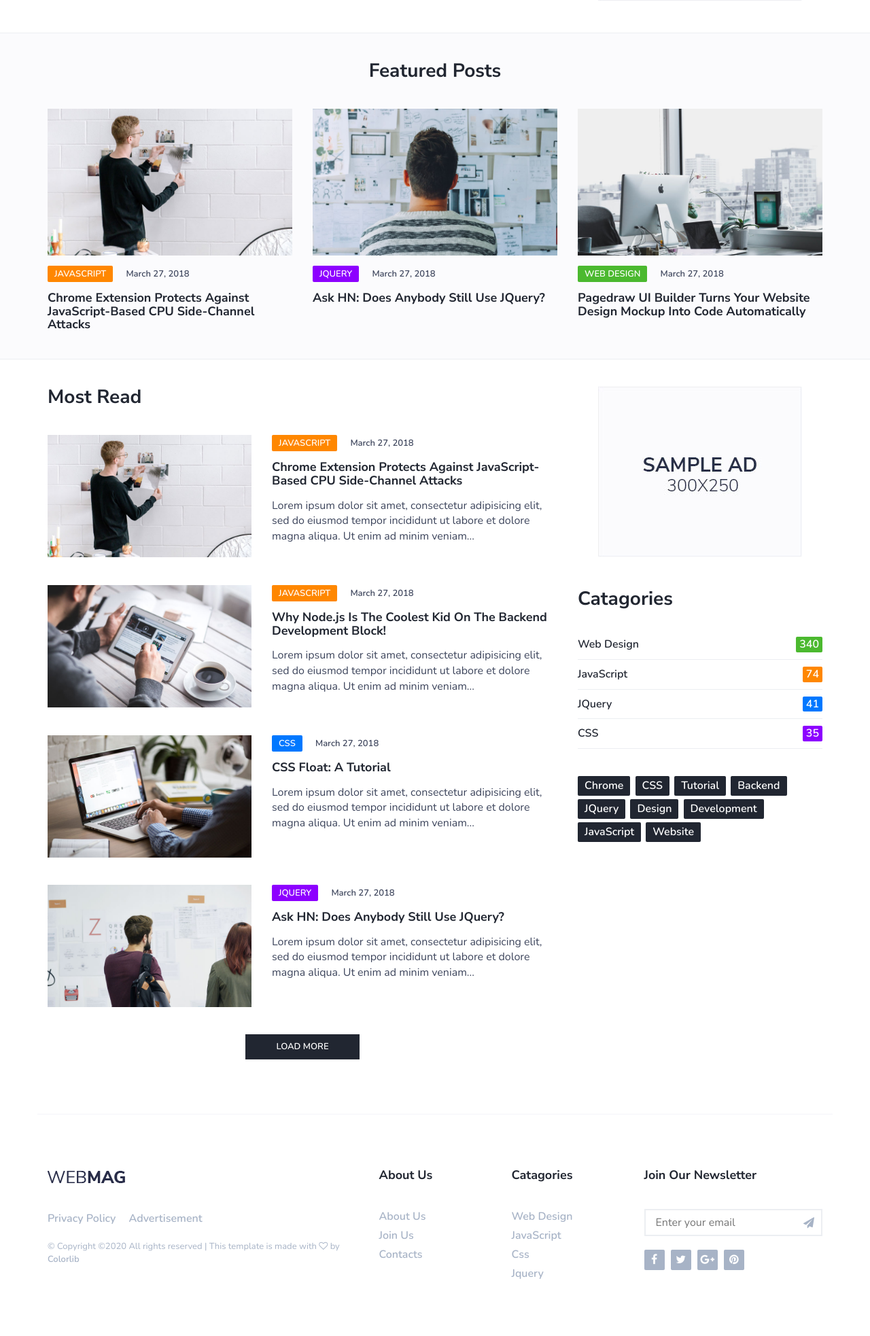
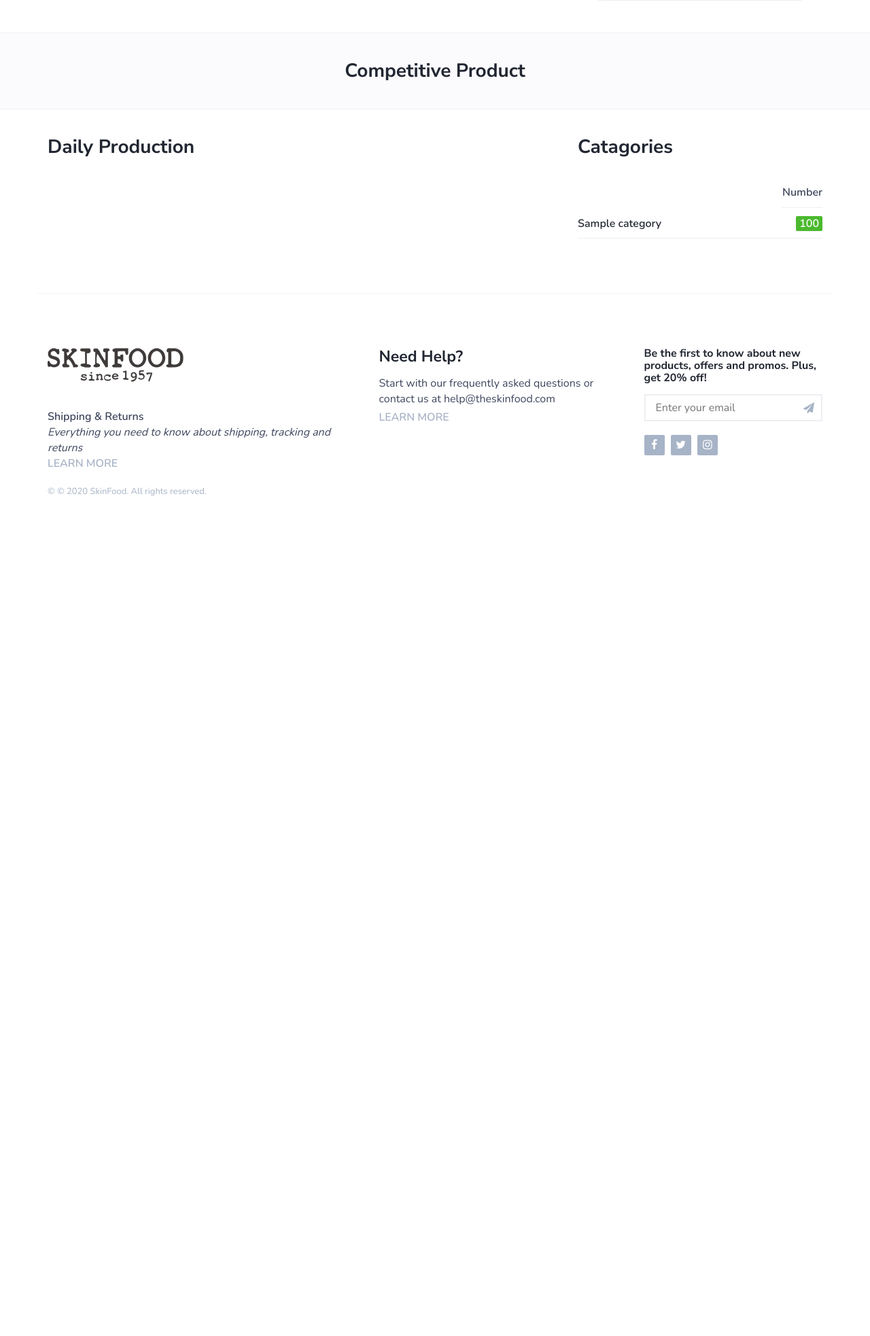
Before and after one commit to buihuyhoang1107/PHP_chinh, a PHP site: page / in a window 1280 px wide. Shown: the part 571-2537 px from the top of the page at 68% size. After the commit the page ends 1301 px from the top, so only its background shows below. Run offline with PHP 8.4, Linux system fonts and the light colour scheme; tables that the repository leaves empty or names only in its code hold one stand-in row (values such as "Sample post").

Commit message:
xong index

```diff
--- a/blogs/css/style.css
+++ b/blogs/css/style.css
@@ -649,7 +649,6 @@
   margin-top: 15px;
   margin-bottom: 15px;
 }
-
 .post-meta .post-category {
   font-size: 13px;
   text-transform: uppercase;
--- a/blogs/index.php
+++ b/blogs/index.php
@@ -96,7 +96,32 @@
 while ($row = $result_post_Featured->fetch_assoc()) {
 	$posts_post_Featured[] = $row;
 }
+//-------------------------------------------------------------Featured Posts
+//Truy Vấn câu lệnh
+$query_Featured = "SELECT p.*,c.title AS 'category' FROM `posts` p LEFT JOIN categories c ON p.category_id = c.id WHERE p.`status` = 1 ORDER BY created_at  desc limit 58,3";
 
+//Thực thi câu lệnh
+$result_Featured  = $conn->query($query_Featured);
+
+//Tạo một mảng chứa dữ liệu
+$posts_Featured = array();
+
+while ($row = $result_Featured->fetch_assoc()) {
+	$posts_Featured[] = $row;
+}
+
+//-------------------------------------------------------------MostRead_End
+$query_MostRead = "SELECT p.*,c.title AS 'category' FROM `posts` p LEFT JOIN categories c ON p.category_id = c.id WHERE p.`status` = 1 ORDER BY created_at  desc limit 50,4";
+
+//Thực thi câu lệnh
+$result_MostRead = $conn->query($query_MostRead);
+
+//Tạo một mảng chứa dữ liệu
+$posts_MostRead = array();
+
+while ($row = $result_MostRead->fetch_assoc()) {
+	$posts_MostRead[] = $row;
+}
 ?>
 <!DOCTYPE html>
 <html lang="en">
@@ -188,8 +213,8 @@
                 <!-- post -->
                 <div class="col-md-4">
                     <div class="post">
-                        <a class="post-img" href="blog-post.php?id=<?php echo $post['id']; ?>"><img
-                                src="./img/<?php echo $post['thumbnail']; ?>" alt=""></a>
+                        <a class="post-img " href="blog-post.php?id=<?php echo $post['id']; ?>"><img
+                                src="./img/<?php echo $post['thumbnail']; ?>" alt="" width="500" height="330"></a>
                         <div class="post-body">
                             <div class="post-meta">
                                 <a class="post-category cat-1"
@@ -249,7 +274,8 @@
                         <div class="col-md-6">
                             <div class="post">
                                 <a class="post-img" href="blog-post.php?id=<?php echo $post_post['id']; ?>"><img
-                                        src="./img/<?php echo $post_post['thumbnail']; ?>" alt=""></a>
+                                        src="./img/<?php echo $post_post['thumbnail']; ?>" alt="" width="500"
+                                        height="350"></a>
                                 <div class="post-body">
                                     <div class="post-meta">
                                         <a class="post-category cat-2"
@@ -341,58 +367,37 @@
                 <div class="row">
                     <div class="col-md-12">
                         <div class="section-title text-center">
-                            <h2>Featured Posts</h2>
+                            <h2>Competitive product</h2>
                         </div>
                     </div>
+                    <!-- posts_Featured -->
+                    <?php
+						foreach ($posts_Featured as $Featured) {
+							//print_r($post);
+                        ?>
 
                     <!-- post -->
                     <div class="col-md-4">
                         <div class="post">
-                            <a class="post-img" href="blog-post.html"><img src="./img/post-4.jpg" alt=""></a>
+                            <a class="post-img" href="blog-post.php?id=<?php echo $Featured['id']; ?>"><img
+                                    src="./img/<?php echo $Featured['thumbnail']; ?>" alt="" width="500"
+                                    height="350"></a>
                             <div class="post-body">
                                 <div class="post-meta">
-                                    <a class="post-category cat-2" href="category.html">JavaScript</a>
-                                    <span class="post-date">March 27, 2018</span>
+                                    <a class="post-category cat-2"
+                                        href="category.html"><?php echo $Featured['category']; ?></a>
+                                    <span class="post-date"><?php echo $Featured['created_at']; ?></span>
                                 </div>
-                                <h3 class="post-title"><a href="blog-post.html">Chrome Extension Protects Against
-                                        JavaScript-Based CPU Side-Channel Attacks</a></h3>
-                            </div>
-                        </div>
-                    </div>
-                    <!-- /post -->
-
-                    <!-- post -->
-                    <div class="col-md-4">
-                        <div class="post">
-                            <a class="post-img" href="blog-post.html"><img src="./img/post-5.jpg" alt=""></a>
-                            <div class="post-body">
-                                <div class="post-meta">
-                                    <a class="post-category cat-3" href="category.html">Jquery</a>
-                                    <span class="post-date">March 27, 2018</span>
-                                </div>
-                                <h3 class="post-title"><a href="blog-post.html">Ask HN: Does Anybody Still Use
-                                        JQuery?</a>
+                                <h3 class="post-title"><a
+                                        href="blog-post.php?id=<?php echo $Featured['id']; ?>"><?php echo $Featured['title']; ?></a>
                                 </h3>
                             </div>
                         </div>
                     </div>
+                    <?php } ?>
                     <!-- /post -->
 
-                    <!-- post -->
-                    <div class="col-md-4">
-                        <div class="post">
-                            <a class="post-img" href="blog-post.html"><img src="./img/post-3.jpg" alt=""></a>
-                            <div class="post-body">
-                                <div class="post-meta">
-                                    <a class="post-category cat-1" href="category.html">Web Design</a>
-                                    <span class="post-date">March 27, 2018</span>
-                                </div>
-                                <h3 class="post-title"><a href="blog-post.html">Pagedraw UI Builder Turns Your Website
-                                        Design Mockup Into Code Automatically</a></h3>
-                            </div>
-                        </div>
-                    </div>
-                    <!-- /post -->
+
                 </div>
                 <!-- /row -->
             </div>
@@ -410,102 +415,45 @@
                         <div class="row">
                             <div class="col-md-12">
                                 <div class="section-title">
-                                    <h2>Most Read</h2>
+                                    <h2>Daily production</h2>
                                 </div>
                             </div>
+                            <?php
+						foreach ($posts_MostRead as $MostRead) {
+							//print_r($post);
+                        ?>
+                            <!-- posts_MostRead -->
                             <!-- post -->
                             <div class="col-md-12">
                                 <div class="post post-row">
-                                    <a class="post-img" href="blog-post.html"><img src="./img/post-4.jpg" alt=""></a>
+                                    <a class="post-img" href="blog-post.php?id=<?php echo $MostRead['id']; ?>"><img
+                                            src="./img/<?php echo $MostRead['thumbnail']; ?>" alt="" width="500"
+                                            height="280"></a>
                                     <div class="post-body">
                                         <div class="post-meta">
-                                            <a class="post-category cat-2" href="category.html">JavaScript</a>
-                                            <span class="post-date">March 27, 2018</span>
+                                            <a class="post-category cat-2"
+                                                href="category.html"><?php echo $MostRead['category']; ?></a>
+                                            <span class="post-date"><?php echo $MostRead['created_at']; ?></span>
                                         </div>
-                                        <h3 class="post-title"><a href="blog-post.html">Chrome Extension Protects
-                                                Against
-                                                JavaScript-Based CPU Side-Channel Attacks</a></h3>
-                                        <p>Lorem ipsum dolor sit amet, consectetur adipisicing elit, sed do eiusmod
-                                            tempor
-                                            incididunt ut labore et dolore magna aliqua. Ut enim ad minim veniam...</p>
+                                        <h3 class="post-title"><a
+                                                href="blog-post.php?id=<?php echo $MostRead['id']; ?>"><?php echo $MostRead['title']; ?></a>
+                                        </h3>
+                                        <p><?php echo $MostRead['contents']; ?></p>
                                     </div>
                                 </div>
                             </div>
                             <!-- /post -->
-
-                            <!-- post -->
-                            <div class="col-md-12">
-                                <div class="post post-row">
-                                    <a class="post-img" href="blog-post.html"><img src="./img/post-6.jpg" alt=""></a>
-                                    <div class="post-body">
-                                        <div class="post-meta">
-                                            <a class="post-category cat-2" href="category.html">JavaScript</a>
-                                            <span class="post-date">March 27, 2018</span>
-                                        </div>
-                                        <h3 class="post-title"><a href="blog-post.html">Why Node.js Is The Coolest Kid
-                                                On
-                                                The Backend Development Block!</a></h3>
-                                        <p>Lorem ipsum dolor sit amet, consectetur adipisicing elit, sed do eiusmod
-                                            tempor
-                                            incididunt ut labore et dolore magna aliqua. Ut enim ad minim veniam...</p>
-                                    </div>
-                                </div>
-                            </div>
-                            <!-- /post -->
-
-                            <!-- post -->
-                            <div class="col-md-12">
-                                <div class="post post-row">
-                                    <a class="post-img" href="blog-post.html"><img src="./img/post-1.jpg" alt=""></a>
-                                    <div class="post-body">
-                                        <div class="post-meta">
-                                            <a class="post-category cat-4" href="category.html">Css</a>
-                                            <span class="post-date">March 27, 2018</span>
-                                        </div>
-                                        <h3 class="post-title"><a href="blog-post.html">CSS Float: A Tutorial</a></h3>
-                                        <p>Lorem ipsum dolor sit amet, consectetur adipisicing elit, sed do eiusmod
-                                            tempor
-                                            incididunt ut labore et dolore magna aliqua. Ut enim ad minim veniam...</p>
-                                    </div>
-                                </div>
-                            </div>
-                            <!-- /post -->
-
-                            <!-- post -->
-                            <div class="col-md-12">
-                                <div class="post post-row">
-                                    <a class="post-img" href="blog-post.html"><img src="./img/post-2.jpg" alt=""></a>
-                                    <div class="post-body">
-                                        <div class="post-meta">
-                                            <a class="post-category cat-3" href="category.html">Jquery</a>
-                                            <span class="post-date">March 27, 2018</span>
-                                        </div>
-                                        <h3 class="post-title"><a href="blog-post.html">Ask HN: Does Anybody Still Use
-                                                JQuery?</a></h3>
-                                        <p>Lorem ipsum dolor sit amet, consectetur adipisicing elit, sed do eiusmod
-                                            tempor
-                                            incididunt ut labore et dolore magna aliqua. Ut enim ad minim veniam...</p>
-                                    </div>
-                                </div>
-                            </div>
-                            <!-- /post -->
-
+                            <?php } ?>
+                            <!--
                             <div class="col-md-12">
                                 <div class="section-row">
                                     <button class="primary-button center-block">Load More</button>
                                 </div>
-                            </div>
+                            </div> -->
                         </div>
                     </div>
 
                     <div class="col-md-4">
-                        <!-- ad -->
-                        <div class="aside-widget text-center">
-                            <a href="#" style="display: inline-block;margin: auto;">
-                                <img class="img-responsive" src="./img/ad-1.jpg" alt="">
-                            </a>
-                        </div>
-                        <!-- /ad -->
 
                         <!-- catagories -->
                         <div class="aside-widget">
@@ -514,32 +462,32 @@
                             </div>
                             <div class="category-widget">
                                 <ul>
-                                    <li><a href="#" class="cat-1">Web Design<span>340</span></a></li>
-                                    <li><a href="#" class="cat-2">JavaScript<span>74</span></a></li>
-                                    <li><a href="#" class="cat-4">JQuery<span>41</span></a></li>
-                                    <li><a href="#" class="cat-3">CSS<span>35</span></a></li>
+                                    <li style=" float:right"><b>Number</b> </li>
+                                    <br>
+                                    <br>
+
+                                    <?php
+                        $i = 1;
+                        $j = 100;
+
+                                    foreach ($categories as $categorie) {
+                                    ?>
+
+                                    <li><a href="category.php?id=<?php echo $categorie['id']; ?>&cate=<?php echo $categorie['title'] ?>"
+                                            class="cat-<?= $i ?>"><?php echo $categorie['title']; ?><span><?= $j ?></span></a>
+                                    </li>
+                                    <?php
+                            $i++;
+                            $j += 2;
+							if ($i == 6){
+								$i = 1;
+
+                            }
+						} ?>
                                 </ul>
                             </div>
                         </div>
-                        <!-- /catagories -->
 
-                        <!-- tags -->
-                        <div class="aside-widget">
-                            <div class="tags-widget">
-                                <ul>
-                                    <li><a href="#">Chrome</a></li>
-                                    <li><a href="#">CSS</a></li>
-                                    <li><a href="#">Tutorial</a></li>
-                                    <li><a href="#">Backend</a></li>
-                                    <li><a href="#">JQuery</a></li>
-                                    <li><a href="#">Design</a></li>
-                                    <li><a href="#">Development</a></li>
-                                    <li><a href="#">JavaScript</a></li>
-                                    <li><a href="#">Website</a></li>
-                                </ul>
-                            </div>
-                        </div>
-                        <!-- /tags -->
                     </div>
                 </div>
                 <!-- /row -->
@@ -557,20 +505,24 @@
                     <div class="col-md-5">
                         <div class="footer-widget">
                             <div class="footer-logo">
-                                <a href="index.html" class="logo"><img src="./img/logo.png" alt=""></a>
+                                <a href="index.html" class="logo"><img src="./img/images_skinfood_logo.png" alt=""></a>
                             </div>
                             <ul class="footer-nav">
-                                <li><a href="#">Privacy Policy</a></li>
-                                <li><a href="#">Advertisement</a></li>
+                                <li><b>Shipping & Returns</b></li>
+                                <li><i>Everything you need to know about shipping, tracking and returns</i> </li>
+                                <li><a href="#">LEARN MORE</a></li>
                             </ul>
                             <div class="footer-copyright">
                                 <span>&copy;
                                     <!-- Link back to Colorlib can't be removed. Template is licensed under CC BY 3.0. -->
-                                    Copyright &copy;<script>
-                                    document.write(new Date().getFullYear());
-                                    </script> All rights reserved | This template is made with <i class="fa fa-heart-o"
+                                    © 2020 SkinFood. All rights reserved.
+
+
+
+                                    <!-- -----------------------------------------------Nguồn trang -->
+                                    <!-- </script> All rights reserved | This template is made with <i class="fa fa-heart-o"
                                         aria-hidden="true"></i> by <a href="https://colorlib.com"
-                                        target="_blank">Colorlib</a>
+                                        target="_blank">Colorlib</a> -->
                                     <!-- Link back to Colorlib can't be removed. Template is licensed under CC BY 3.0. --></span>
                             </div>
                         </div>
@@ -578,24 +530,13 @@
 
                     <div class="col-md-4">
                         <div class="row">
-                            <div class="col-md-6">
+                            <div class="col-md-12">
                                 <div class="footer-widget">
-                                    <h3 class="footer-title">About Us</h3>
+                                    <h3>Need Help?</h3>
                                     <ul class="footer-links">
-                                        <li><a href="about.html">About Us</a></li>
-                                        <li><a href="#">Join Us</a></li>
-                                        <li><a href="contact.html">Contacts</a></li>
-                                    </ul>
-                                </div>
-                            </div>
-                            <div class="col-md-6">
-                                <div class="footer-widget">
-                                    <h3 class="footer-title">Catagories</h3>
-                                    <ul class="footer-links">
-                                        <li><a href="category.html">Web Design</a></li>
-                                        <li><a href="category.html">JavaScript</a></li>
-                                        <li><a href="category.html">Css</a></li>
-                                        <li><a href="category.html">Jquery</a></li>
+                                        <li>Start with our frequently asked questions or contact us at
+                                            help@theskinfood.com</li>
+                                        <li><a href="#">LEARN MORE</a></li>
                                     </ul>
                                 </div>
                             </div>
@@ -604,7 +545,8 @@
 
                     <div class="col-md-3">
                         <div class="footer-widget">
-                            <h3 class="footer-title">Join our Newsletter</h3>
+                            <h4>Be the first to know about new products, offers and promos. Plus,
+                                get 20% off!</h4>
                             <div class="footer-newsletter">
                                 <form>
                                     <input class="input" type="email" name="newsletter" placeholder="Enter your email">
@@ -612,10 +554,11 @@
                                 </form>
                             </div>
                             <ul class="footer-social">
-                                <li><a href="#"><i class="fa fa-facebook"></i></a></li>
-                                <li><a href="#"><i class="fa fa-twitter"></i></a></li>
-                                <li><a href="#"><i class="fa fa-google-plus"></i></a></li>
-                                <li><a href="#"><i class="fa fa-pinterest"></i></a></li>
+                                <li><a href=" https://www.facebook.com/theskinfood.us"><i
+                                            class="fa fa-facebook"></i></a></li>
+                                <li><a href="https://twitter.com/skinfood_us"><i class="fa fa-twitter"></i></a></li>
+                                <li><a href="https://www.instagram.com/skinfood_us/"><i class="fa fa-instagram"></i></a>
+                                </li>
                             </ul>
                         </div>
                     </div>
```
